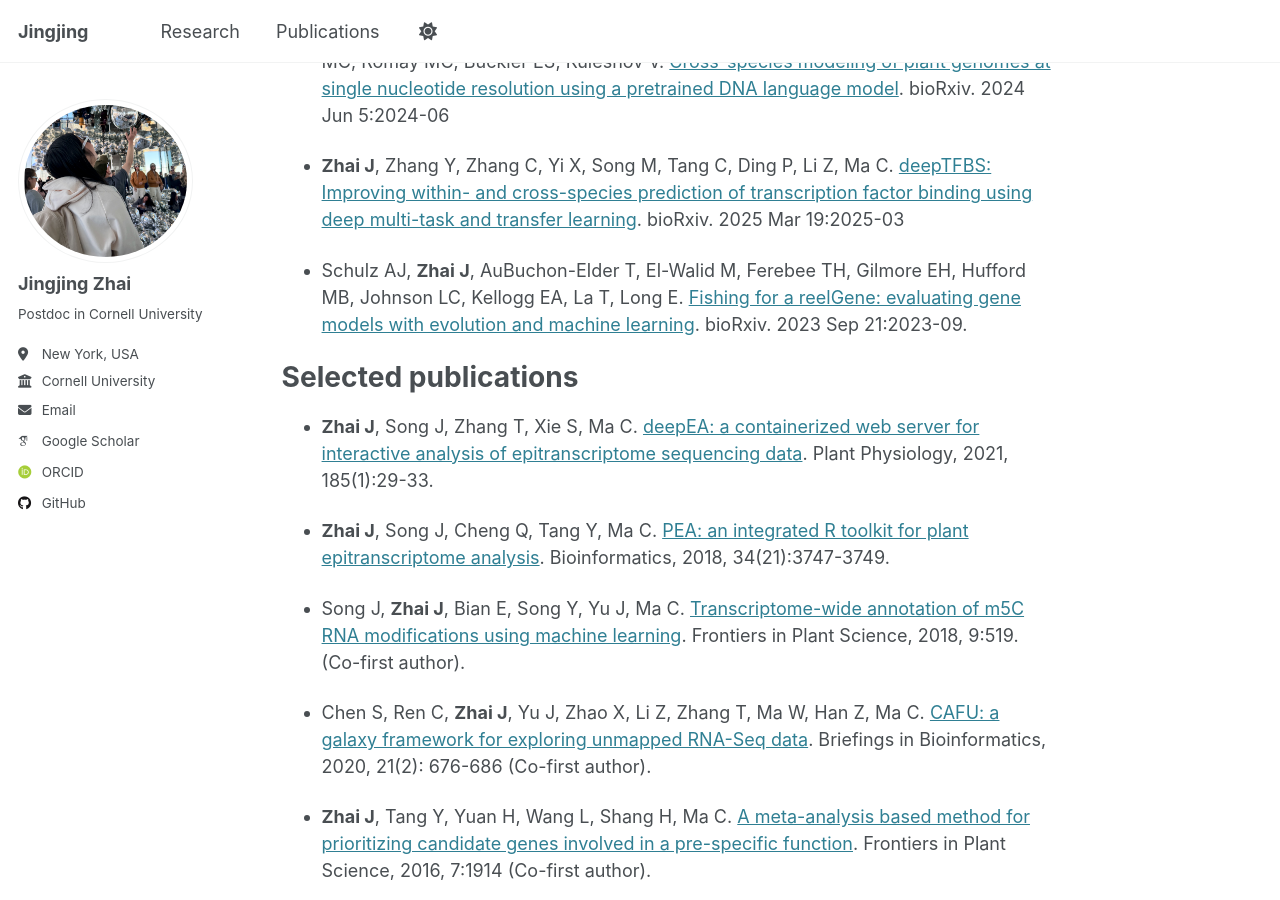
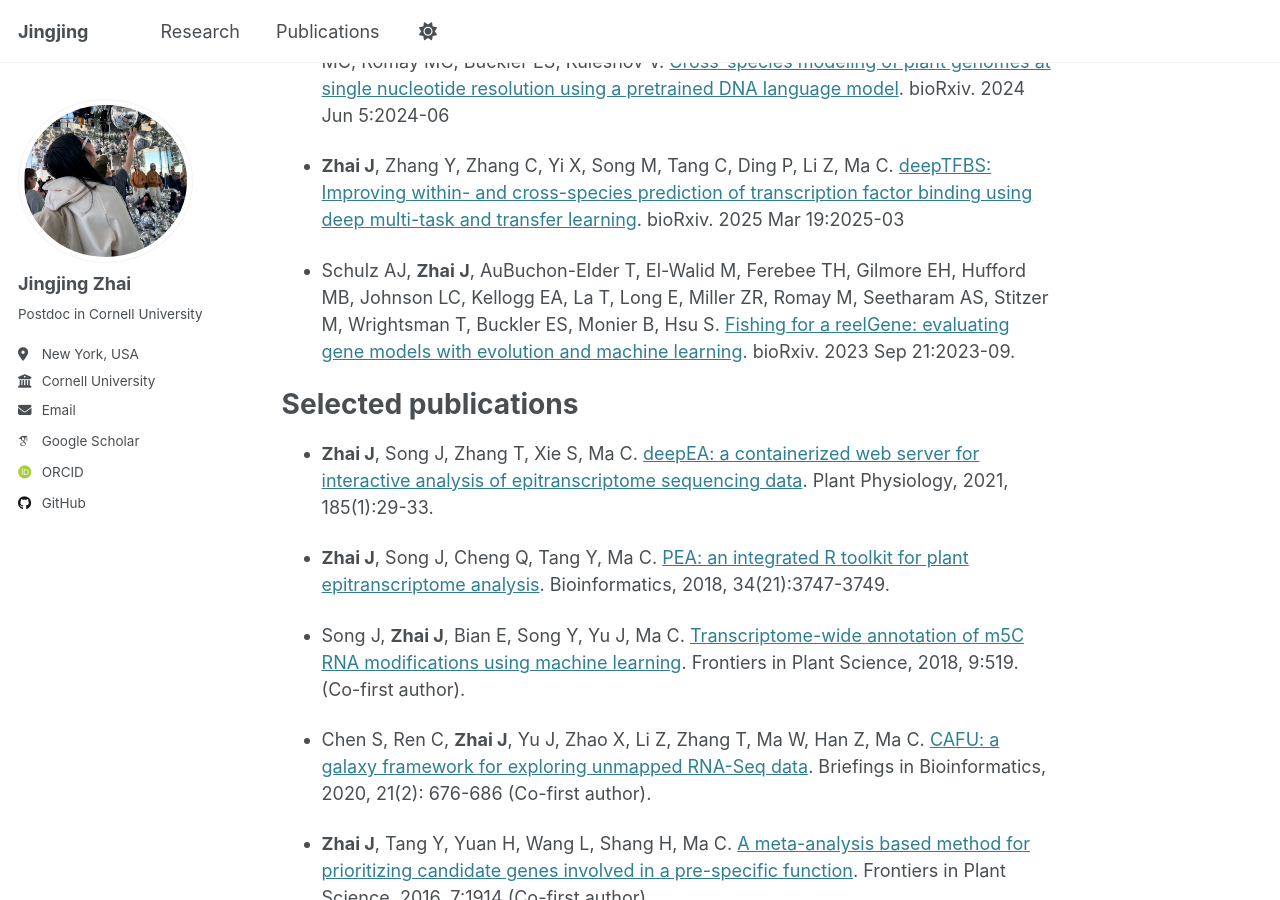
Before and after one commit to zhaijj/zhaijj.github.io, a Jekyll site: the page built from _publications/publications.md, in a window 1280 px wide and 900 px high, scrolled down 304 px. Built offline with Jekyll 4.4.1, drawn with Linux system fonts in a browser that asks for light colours; some web fonts are replaced.

Commit message:
Update citation

```diff
--- a/_publications/publications.md
+++ b/_publications/publications.md
@@ -13,7 +13,7 @@ You can also find my articles on my [Google Scholar profile](https://scholar.goo
 
 * **Zhai J**, Zhang Y, Zhang C, Yi X, Song M, Tang C, Ding P, Li Z, Ma C. [deepTFBS: Improving within- and cross-species prediction of transcription factor binding using deep multi-task and transfer learning](https://www.biorxiv.org/content/10.1101/2025.03.19.644233v1). bioRxiv. 2025 Mar 19:2025-03
 
-* Schulz AJ, **Zhai J**, AuBuchon-Elder T, El-Walid M, Ferebee TH, Gilmore EH, Hufford MB, Johnson LC, Kellogg EA, La T, Long E. [Fishing for a reelGene: evaluating gene models with evolution and machine learning](https://www.biorxiv.org/content/10.1101/2023.09.19.558246v1). bioRxiv. 2023 Sep 21:2023-09.
+* Schulz AJ, **Zhai J**, AuBuchon-Elder T, El-Walid M, Ferebee TH, Gilmore EH, Hufford MB, Johnson LC, Kellogg EA, La T, Long E, Miller ZR, Romay M, Seetharam AS, Stitzer M, Wrightsman T, Buckler ES, Monier B, Hsu S. [Fishing for a reelGene: evaluating gene models with evolution and machine learning](https://www.biorxiv.org/content/10.1101/2023.09.19.558246v1). bioRxiv. 2023 Sep 21:2023-09.
 
 # Selected publications
 
```
